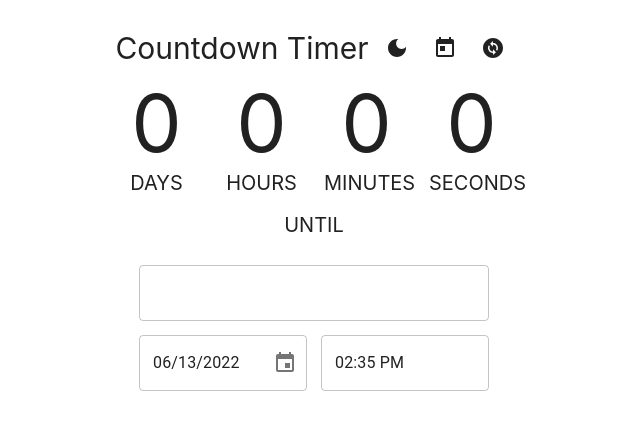
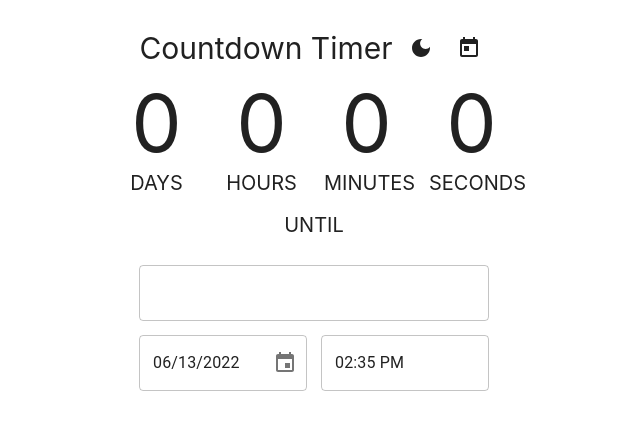
Before and after one commit to gjchow/countdown-timer, a React (Create React App) app: page / in a window 1280 px wide. Shown: the top 430 px of the page, without its empty margins (326-966 px from the left). Built offline with nearby package versions, Linux system fonts and the light colour scheme.

Commit message:
Remove time conversion

```diff
--- a/src/App.js
+++ b/src/App.js
@@ -95,12 +95,12 @@ function App() {
                     <Today/>
                 </IconButton>
               </Tooltip>
-              <Tooltip title='Time Conversion' PopperProps={{
+              {/* <Tooltip title='Time Conversion' PopperProps={{
                       modifiers: [{name: "offset", options: {offset: [0, -14], }, }, ], }}>
                 <IconButton sx={{ ml: 1, transform: 'translateY(-3px)' }} onClick={handleConversionOpen} color="inherit">
                     <ChangeCircle/>
                 </IconButton>
-              </Tooltip>
+              </Tooltip> */}
             </div>
             <Countdown value={state}/>
             <div className="other-text">UNTIL</div>
```
Also changed, not shown: public/manifest.json.
